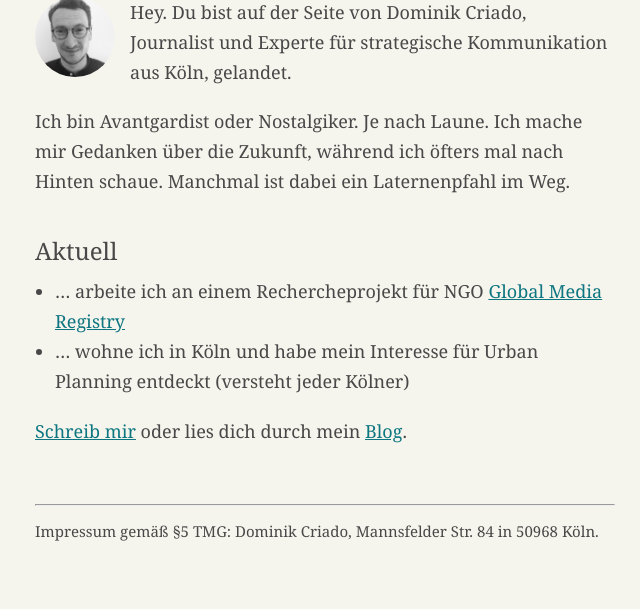
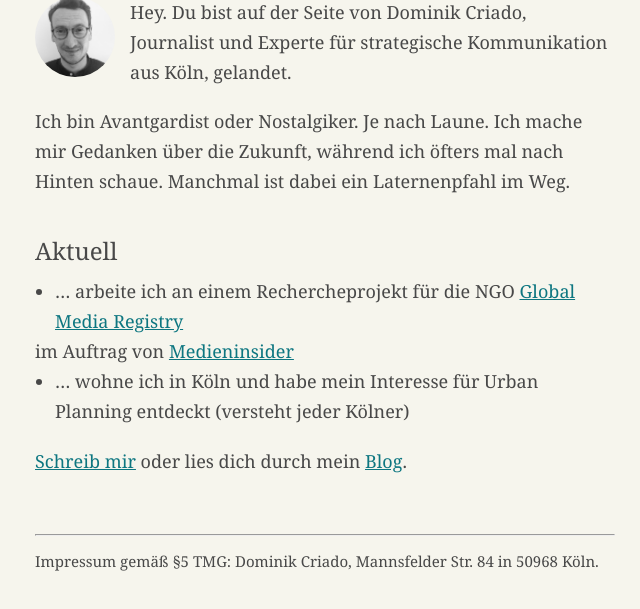
Before and after one commit to dom543/dom543.github.io, a plain HTML site: page index.html in a window 1280 px wide. Shown: the part 125-734 px from the top of the page, without its empty margins (315-955 px from the left). Drawn offline with Linux system fonts and the light colour scheme.

Commit message:
Update index.html

```diff
--- a/index.html
+++ b/index.html
@@ -19,7 +19,7 @@
 <p>Ich bin Avantgardist oder Nostalgiker. Je nach Laune. Ich mache mir Gedanken über die Zukunft, während ich öfters mal nach Hinten schaue. Manchmal ist dabei ein Laternenpfahl im Weg.</p>
 <h2>Aktuell</h2>
 <ul>
- <li>… arbeite ich an einem Rechercheprojekt für NGO <a href="https://www.mediaregistry.org">Global Media Registry</a></li>
+ <li>… arbeite ich an einem Rechercheprojekt für die NGO <a href="https://www.mediaregistry.org">Global Media Registry</a></li> im Auftrag von <a href="https://medieninsider.com">Medieninsider</a>
  <li>… wohne ich in Köln und habe mein Interesse für Urban Planning entdeckt (versteht jeder Kölner)</li>
 </ul>
 
```
